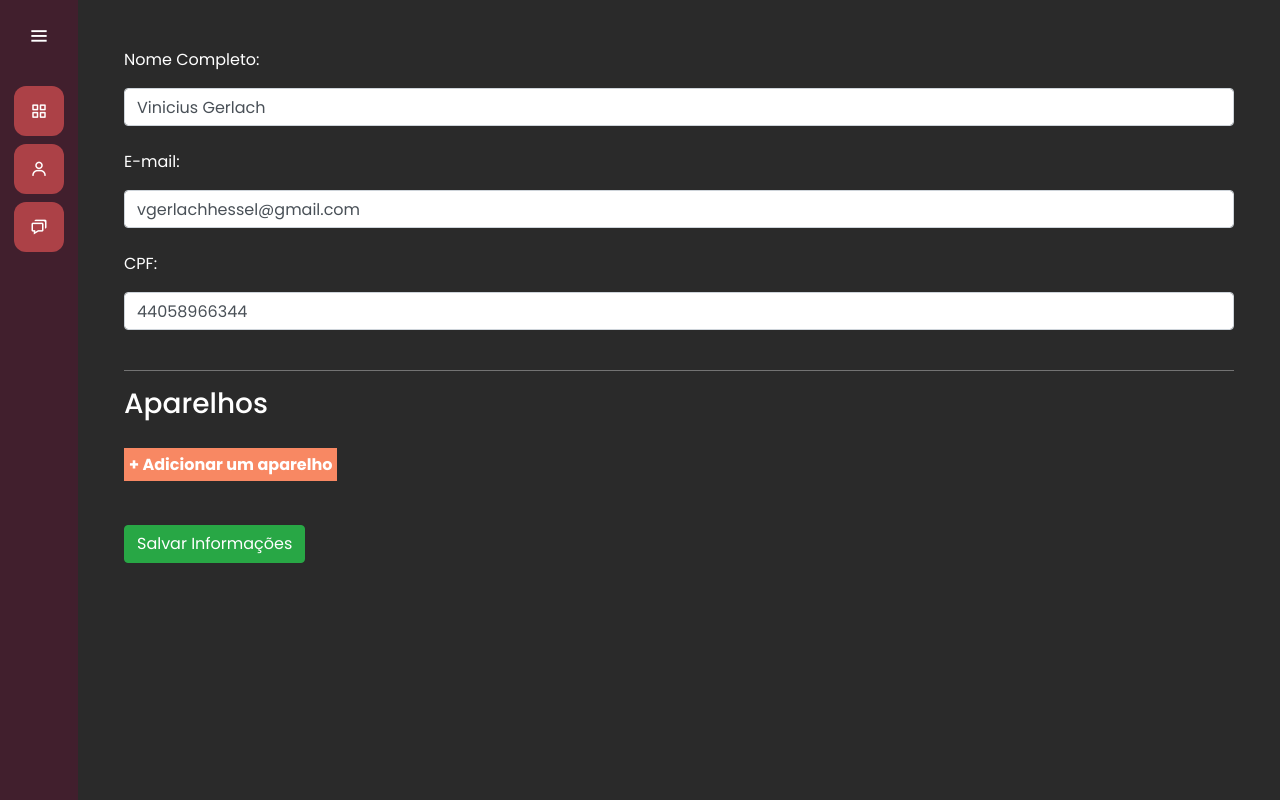
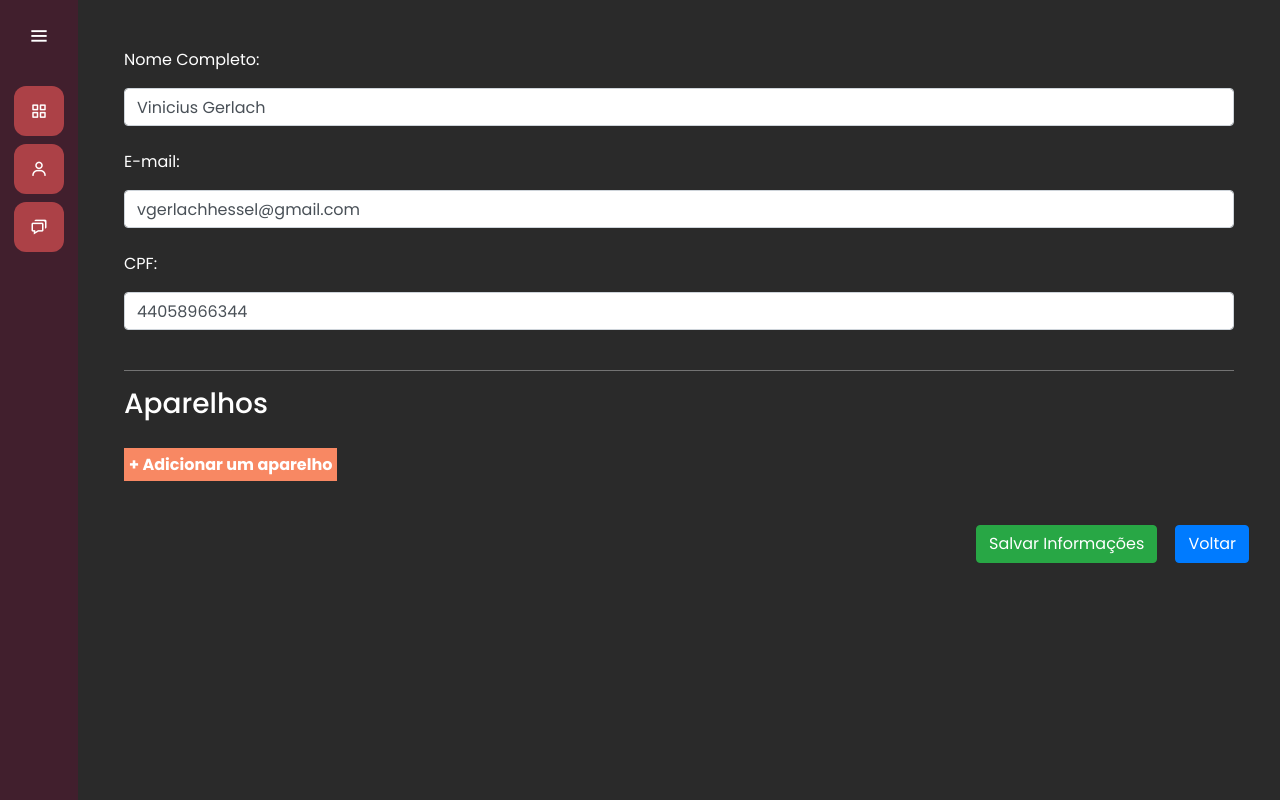
Before and after one commit to vghessel/Hospital-Smartphone-Django, a Django app: page /clientes/atualizar_cliente/10 in a window 1280 px wide. Run offline with Django 3.2, Linux system fonts and the light colour scheme; data comes from the database, SQL or seed files in the repository.

Commit message:
botao e funcao de retornar a pagina anterior

```diff
--- a/clientes/templates/atualizar_cliente.html
+++ b/clientes/templates/atualizar_cliente.html
@@ -47,7 +47,14 @@
                     {% endfor %}
                 </div>
                 <br>
-                <input type="submit" value="Salvar Informações" class="btn btn-success">
+                <div id="save-back" class="row">
+                    <div>
+                        <input id="save-btn" type="submit" value="Salvar Informações" class="btn btn-success">
+                    </div>
+                    <div>
+                        <a href="{% url 'clientes' %}" id="back-btn" type="button" class="btn btn-primary">Voltar</a>
+                    </div>
+                </div>
             </form>
         </div>
     </div>
--- a/templates/static/clientes/css/clientes.css
+++ b/templates/static/clientes/css/clientes.css
@@ -32,3 +32,11 @@
     padding: 5px;
     font-size: 30px;
 }
+
+#back-btn {
+    margin-left: 18px;
+}
+
+#save-back{
+    float: right;
+}
--- a/templates/static/clientes/css/lista_clientes.css
+++ b/templates/static/clientes/css/lista_clientes.css
@@ -22,3 +22,11 @@
 .material-icons{
     cursor: pointer;
 }
+
+#back-btn{
+    margin-left: 18px;
+}
+
+#save-back{
+    float: right;
+}
```
Also changed, not shown: clientes/templates/novo_cliente.html (+8 -1 lines).
